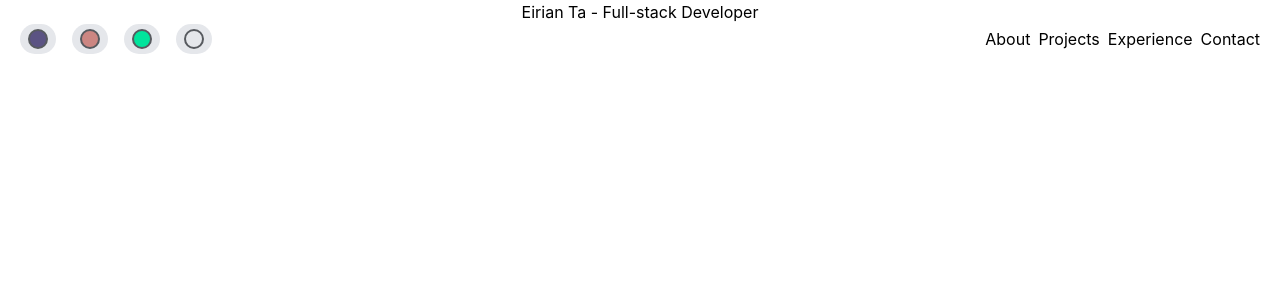
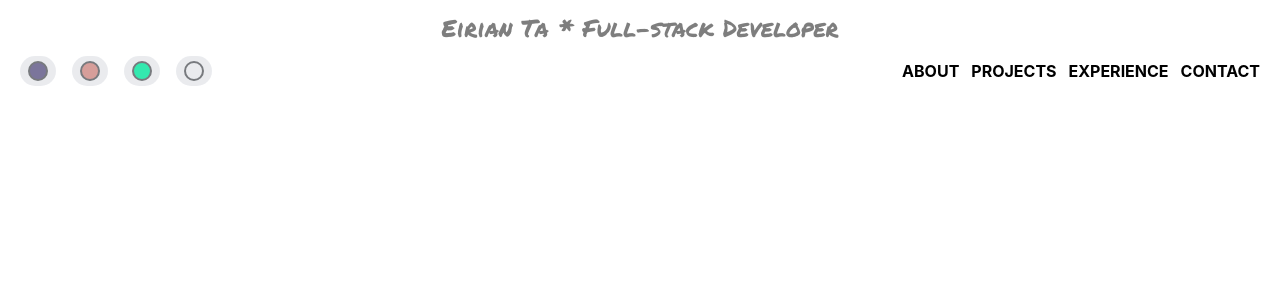
Before and after one commit to Eirian-Ta/pinwheels-portfolio, a Next.js app: page / in a window 1280 px wide. Shown: the top 300 px of the page. Built offline with nearby package versions, Linux system fonts and the light colour scheme.

Commit message:
Add font for H1

```diff
--- a/app/ui/HeadNav/Menu.tsx
+++ b/app/ui/HeadNav/Menu.tsx
@@ -1,15 +1,15 @@
 import Link from "next/link";
 
 const links = [
-  { name: "About", href: "/about", icon: "" },
-  { name: "Projects", href: "/projects", icon: "" },
-  { name: "Experience", href: "/experience", icon: "" },
-  { name: "Contact", href: "/contact", icon: "" },
+  { name: "ABOUT", href: "/about", icon: "" },
+  { name: "PROJECTS", href: "/projects", icon: "" },
+  { name: "EXPERIENCE", href: "/experience", icon: "" },
+  { name: "CONTACT", href: "/contact", icon: "" },
 ];
 
 export default function Menu() {
   return (
-    <div className="flex grow items-center justify-end gap-2 mx-5">
+    <div className="menu flex grow items-center justify-end gap-3 mx-5 font-bold">
       {links.map((link) => {
         const LinkIcon = link.icon;
         return (
--- a/app/ui/HeadNav/ThemeSelection.tsx
+++ b/app/ui/HeadNav/ThemeSelection.tsx
@@ -24,7 +24,7 @@ export default function ThemeSelection() {
       {themes.map((t) => (
         <button
           key={t.name}
-          className={`flex items-center space-x-2 p-2 rounded-full ${theme === t.name.toLowerCase() ? "bg-gray-500 text-[#f1f3f9]" : "bg-gray-200 text-[#575a5f]"} `}
+          className={`flex items-center space-x-2 p-2 rounded-full opacity-80 ${theme === t.name.toLowerCase() ? "bg-gray-500 text-[#f1f3f9]" : "bg-gray-200 text-[#575a5f]"} `}
           onClick={() => setTheme(t.name.toLowerCase())}
         >
           <div
--- a/app/ui/HeadNav/TopNav.tsx
+++ b/app/ui/HeadNav/TopNav.tsx
@@ -1,10 +1,15 @@
 import Menu from "./Menu";
 import ThemeSelection from "./ThemeSelection";
+import { permanent_marker } from "../fonts";
 
 export default function TopNav() {
   return (
     <div>
-      <h1>Eirian Ta - Full-stack Developer</h1>
+      <h1
+        className={`m-3 text-2xl opacity-50 ${permanent_marker.className} antialiased`}
+      >
+        Eirian Ta * Full-stack Developer
+      </h1>
       <div className="flex justify-between">
         <ThemeSelection />
         <Menu />
--- /dev/null
+++ b/app/ui/fonts.ts
@@ -0,0 +1,6 @@
+import { Permanent_Marker } from "next/font/google";
+
+export const permanent_marker = Permanent_Marker({
+  subsets: ["latin"],
+  weight: "400",
+});
--- a/app/ui/global.css
+++ b/app/ui/global.css
@@ -191,6 +191,10 @@ ul.mediaList li a:hover .icon path {
   display: flex;
 }
 
+.menu a:hover p {
+  border-bottom: var(--fg) solid 2px;
+}
+
 @-webkit-keyframes bounceInDown {
   from,
   60%,
```
